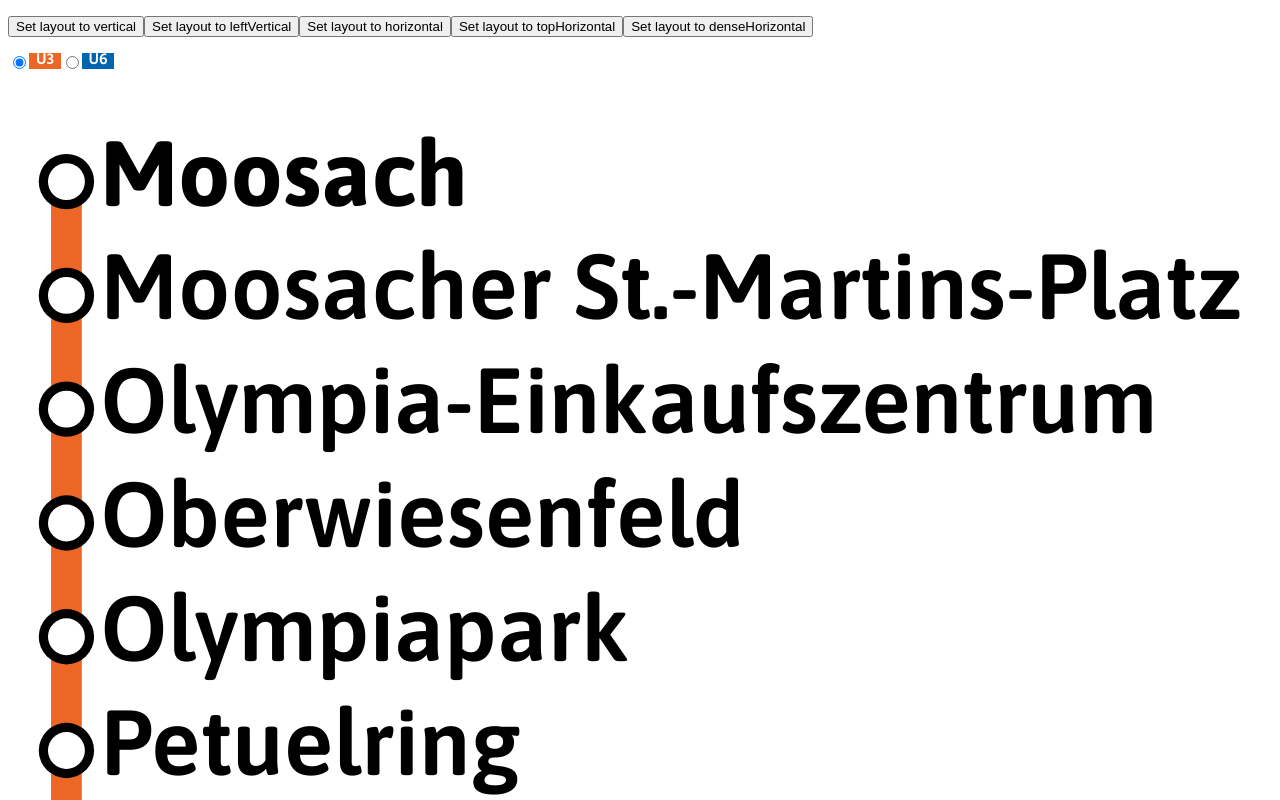
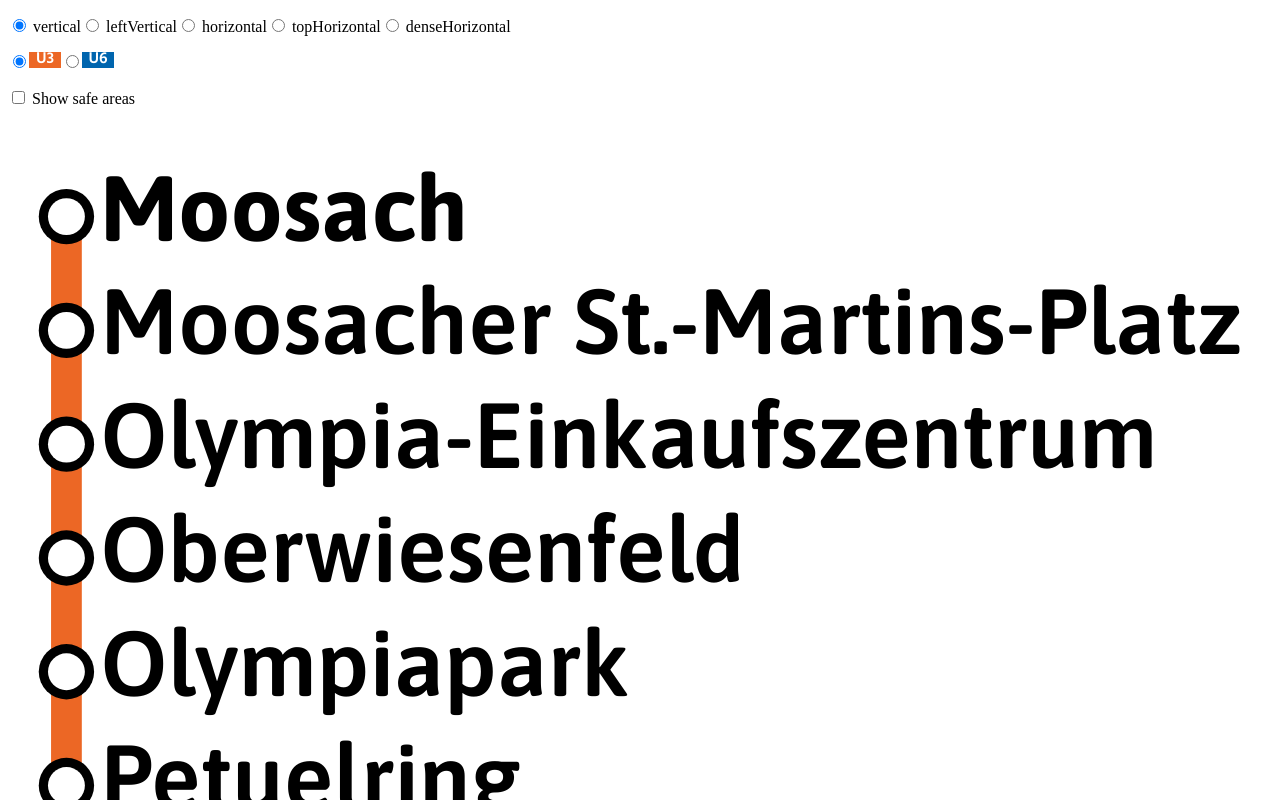
Before and after one commit to c-harding/subway-mapper, a Vue app: page / in a window 1280 px wide. Shown: the top 800 px of the page. Built offline with nearby package versions, Linux system fonts and the light colour scheme.

Commit message:
Improve handling of spacing and padding

```diff
--- a/src/LineViewerSvg.vue
+++ b/src/LineViewerSvg.vue
@@ -1,7 +1,7 @@
 <script setup lang="ts">
 import { computedAsync } from '@vueuse/core';
 import { computed, useTemplateRef } from 'vue';
-import { Box } from './Point';
+import { Box, Padding, Spacing } from './Point';
 import type { MapConfig } from './config';
 import { type LayoutStrategy, type StationPosition } from './layout-strategy';
 import type { Line, Network } from './model';
@@ -13,16 +13,17 @@ const { network, line, layoutStrategy } = defineProps<{
   network: Network;
   line: Line;
   layoutStrategy: LayoutStrategy;
+  showSafeAreas?: boolean;
 }>();
 
 const mapConfig: MapConfig = {
-  padding: 10,
+  padding: new Padding(10),
   spacing: {
-    marker: 32,
-    label: 15,
+    marker: new Spacing(32),
+    label: new Spacing(15),
   },
   gap: {
-    markerLabel: 2,
+    markerLabel: new Spacing(2),
   },
   lineWidth: 10,
   marker: {
@@ -97,6 +98,20 @@ const polylinePoints = computed(() =>
 </script>
 <template>
   <svg ref="svg" :viewBox>
+    <g id="safeAreas" v-if="showSafeAreas">
+      <template v-for="pos in svgProps.positions" :key="pos.station.name">
+        <rect
+          v-for="(safeArea, i) in pos.safeAreas"
+          :key="i"
+          :x="safeArea.min.x"
+          :y="safeArea.min.y"
+          :width="safeArea.width"
+          :height="safeArea.height"
+          fill="red"
+          fill-opacity="0.2"
+        />
+      </template>
+    </g>
     <g id="lines-background">
       <polyline
         :points="polylinePoints"
--- a/src/LineViewerSvgWrapper.vue
+++ b/src/LineViewerSvgWrapper.vue
@@ -19,12 +19,20 @@ watch([() => network], ([newNetwork]) => {
 const layoutStrategyKeys = Object.keys(layoutStrategies) as (keyof typeof layoutStrategies)[];
 const layoutStrategyKey = ref<keyof typeof layoutStrategies>('vertical');
 const layoutStrategy = computed(() => layoutStrategies[layoutStrategyKey.value]);
+
+const showSafeAreas = ref(false);
 </script>
 <template>
   <p>
-    <button v-for="key of layoutStrategyKeys" :key @click="layoutStrategyKey = key">
-      Set layout to {{ key }}
-    </button>
+    <label v-for="(key, i) of layoutStrategyKeys" :key>
+      <input
+        name="layout-strategy"
+        type="radio"
+        :checked="i == 0"
+        @click="layoutStrategyKey = key"
+      />
+      {{ key }}
+    </label>
   </p>
 
   <p :class="$style.lineSelection">
@@ -33,16 +41,23 @@ const layoutStrategy = computed(() => layoutStrategies[layoutStrategyKey.value])
         name="chosen-line"
         type="radio"
         :checked="chosenLine === line"
-        @change="
-          chosenLine = line;
-          console.log('Line selected:', line.name);
-        "
+        @change="chosenLine = line"
       />
       <LineNumberSvg style="height: 1em" :network :line />
     </label>
   </p>
 
-  <LineViewerSvg :network :line="chosenLine" :layoutStrategy :key="layoutStrategyKey" />
+  <p>
+    <label><input type="checkbox" v-model="showSafeAreas" /> Show safe areas</label>
+  </p>
+
+  <LineViewerSvg
+    :network
+    :line="chosenLine"
+    :layoutStrategy
+    :key="layoutStrategyKey"
+    :showSafeAreas
+  />
 </template>
 
 <style module>
--- a/src/Point.ts
+++ b/src/Point.ts
@@ -67,6 +67,53 @@ export class Point {
 
   toBox(): Box {
     return new Box(this, this);
+  }
+}
+
+type PaddingX =
+  | { left?: number; right?: number; x?: undefined }
+  | { x?: number; left?: undefined; right?: undefined };
+type PaddingY =
+  | { top?: number; bottom?: number; y?: undefined }
+  | { y?: number; top?: undefined; bottom?: undefined };
+
+type PaddingLike = (PaddingX & PaddingY) | number;
+
+export class Padding {
+  readonly top: number;
+  readonly bottom: number;
+  readonly left: number;
+  readonly right: number;
+
+  constructor(padding: PaddingLike) {
+    if (typeof padding === 'number') {
+      this.top = padding;
+      this.bottom = padding;
+      this.left = padding;
+      this.right = padding;
+    } else {
+      this.top = padding.top ?? padding.y ?? 0;
+      this.bottom = padding.bottom ?? padding.y ?? 0;
+      this.left = padding.left ?? padding.x ?? 0;
+      this.right = padding.right ?? padding.x ?? 0;
+    }
+  }
+}
+
+type SpacingLike = { x?: number; y?: number } | number;
+
+export class Spacing {
+  readonly x: number;
+  readonly y: number;
+
+  constructor(spacing: SpacingLike) {
+    if (typeof spacing === 'number') {
+      this.x = spacing;
+      this.y = spacing;
+    } else {
+      this.x = spacing.x ?? 0;
+      this.y = spacing.y ?? 0;
+    }
   }
 }
 
@@ -142,14 +189,13 @@ export class Box {
     return new Box({ minX, minY, maxX, maxY });
   }
 
-  withPadding(padding: number): Box;
-  withPadding(paddingX: number, paddingY: number): Box;
-  withPadding(paddingX: number, paddingY = paddingX): Box {
+  withPadding(paddingLike: PaddingLike): Box {
+    const padding = new Padding(paddingLike);
     return new Box({
-      minX: this.min.x - paddingX,
-      minY: this.min.y - paddingY,
-      maxX: this.max.x + paddingX,
-      maxY: this.max.y + paddingY,
+      minX: this.min.x - padding.left,
+      minY: this.min.y - padding.top,
+      maxX: this.max.x + padding.right,
+      maxY: this.max.y + padding.bottom,
     });
   }
 
@@ -173,7 +219,11 @@ export class Box {
    * This indicates that the boxes should be moved upwards or leftwards to separate them.
    */
 
-  static separationFactor(oldBoxes: Box[], newBoxes: Box[], offset: PointOffsetLike): number {
+  static separationFactor(
+    oldBoxes: readonly Box[],
+    newBoxes: readonly Box[],
+    offset: PointOffsetLike,
+  ): number {
     let factor = 0;
 
     let movedNewBoxes = newBoxes;
@@ -265,10 +315,8 @@ class RangedPoint extends Point implements Box {
     return this.box;
   }
 
-  withPadding(padding: number): Box;
-  withPadding(paddingX: number, paddingY: number): Box;
-  withPadding(paddingX: number, paddingY = paddingX): Box {
-    return this.withBox(this.box.withPadding(paddingX, paddingY));
+  withPadding(paddingLike: PaddingLike): RangedPoint {
+    return this.withBox(this.box.withPadding(paddingLike));
   }
 
   override offset(dx: number, dy: number): RangedPoint;
--- a/src/layout-strategy.ts
+++ b/src/layout-strategy.ts
@@ -15,6 +15,7 @@ export interface StationPosition {
   labelLines: string[];
   variant: string;
   textAnchor?: 'start' | 'middle' | 'end';
+  safeAreas: readonly RangedPoint[];
 }
 
 export interface LayoutStrategy {
@@ -43,8 +44,8 @@ const makeVerticalLayoutStrategy = (side: 'left' | 'right'): LayoutStrategy => (
     let label = new Point({
       x:
         side === 'left'
-          ? marker.min.x - mapConfig.gap.markerLabel
-          : marker.max.x + mapConfig.gap.markerLabel,
+          ? marker.min.x - mapConfig.gap.markerLabel.x
+          : marker.max.x + mapConfig.gap.markerLabel.x,
       y:
         marker.y -
         ((labelBox.lines.length - 1) / 2) *
@@ -54,14 +55,7 @@ const makeVerticalLayoutStrategy = (side: 'left' | 'right'): LayoutStrategy => (
     if (previous) {
       const offsetDirection = new PointOffset({ dy: 1 });
       const offset = offsetDirection.scale(
-        Box.separationFactor(
-          [
-            previous.marker.withPadding(mapConfig.spacing.marker, mapConfig.gap.markerLabel * 2),
-            previous.label.withPadding(mapConfig.spacing.label, mapConfig.gap.markerLabel * 2),
-          ],
-          [marker, label],
-          offsetDirection,
-        ),
+        Box.separationFactor(previous.safeAreas, [marker, label], offsetDirection),
       );
 
       marker = marker.offset(offset);
@@ -75,6 +69,16 @@ const makeVerticalLayoutStrategy = (side: 'left' | 'right'): LayoutStrategy => (
       label,
       variant: side,
       textAnchor,
+      safeAreas: [
+        marker.withPadding({
+          x: mapConfig.spacing.marker.x,
+          y: mapConfig.gap.markerLabel.y * 2,
+        }),
+        label.withPadding({
+          x: mapConfig.spacing.label.x,
+          y: mapConfig.gap.markerLabel.y * 2,
+        }),
+      ],
     };
   },
 });
@@ -97,8 +101,8 @@ const makeHorizontalLayoutStrategy = (side: 'top' | 'bottom'): LayoutStrategy =>
       x: marker.x,
       y:
         side === 'top'
-          ? marker.min.y - mapConfig.gap.markerLabel
-          : marker.max.y + mapConfig.gap.markerLabel,
+          ? marker.min.y - mapConfig.gap.markerLabel.y
+          : marker.max.y + mapConfig.gap.markerLabel.y,
     })
       .withSizeFromBox(labelBox)
       .offset({ dy: side === 'top' ? -labelBox.height - labelBox.y : -labelBox.y });
@@ -106,14 +110,7 @@ const makeHorizontalLayoutStrategy = (side: 'top' | 'bottom'): LayoutStrategy =>
     if (previous) {
       const offsetDirection = new PointOffset({ dx: 1 });
       const offset = offsetDirection.scale(
-        Box.separationFactor(
-          [
-            previous.marker.withPadding(mapConfig.spacing.marker, mapConfig.gap.markerLabel * 2),
-            previous.label.withPadding(mapConfig.spacing.label, mapConfig.gap.markerLabel * 2),
-          ],
-          [marker, label],
-          offsetDirection,
-        ),
+        Box.separationFactor(previous.safeAreas, [marker, label], offsetDirection),
       );
 
       marker = marker.offset(offset);
@@ -126,6 +123,16 @@ const makeHorizontalLayoutStrategy = (side: 'top' | 'bottom'): LayoutStrategy =>
       marker,
       label,
       variant: side,
+      safeAreas: [
+        marker.withPadding({
+          x: mapConfig.spacing.marker.x,
+          y: mapConfig.gap.markerLabel.y * 2,
+        }),
+        label.withPadding({
+          x: mapConfig.spacing.label.x,
+          y: mapConfig.gap.markerLabel.y * 2,
+        }),
+      ],
     };
   },
 });
--- a/src/model.ts
+++ b/src/model.ts
@@ -1,4 +1,5 @@
 import * as z from 'zod';
+import { Padding } from './Point';
 
 export const StationObject = z.object({
   name: z.string(),
@@ -63,25 +64,27 @@ export const Line = z
   .meta({ id: 'Line' });
 export type Line = z.infer<typeof Line>;
 
-export const Padding = z
+export const RawPadding = z
   .union([
-    z.number().transform((p) => ({ top: p, bottom: p, left: p, right: p })),
-    z.record(z.enum(['x', 'y', 'top', 'bottom', 'left', 'right']), z.number()).transform((obj) => ({
-      top: obj.top ?? obj.y ?? 0,
-      bottom: obj.bottom ?? obj.y ?? 0,
-      left: obj.left ?? obj.x ?? 0,
-      right: obj.right ?? obj.x ?? 0,
-    })),
+    z.number().transform((p) => new Padding(p)),
+    z.record(z.enum(['x', 'y', 'top', 'bottom', 'left', 'right']), z.number()).transform(
+      (obj) =>
+        new Padding({
+          top: obj.top ?? obj.y ?? 0,
+          bottom: obj.bottom ?? obj.y ?? 0,
+          left: obj.left ?? obj.x ?? 0,
+          right: obj.right ?? obj.x ?? 0,
+        }),
+    ),
   ])
   .meta({ id: 'Padding' });
-export type Padding = z.infer<typeof Padding>;
 
 export const LineType = z
   .object({
     shape: z.enum(['oval', 'rectangle', 'pill']).optional(),
     width: z.number().optional(),
     height: z.number().optional(),
-    padding: Padding.optional(),
+    padding: RawPadding.optional(),
     font: FontNameOrReference.optional(),
     fontWeight: z.number().optional(),
     fontSize: z.number().optional(),
```
Also changed, not shown: src/config.ts (+6 -4 lines).
